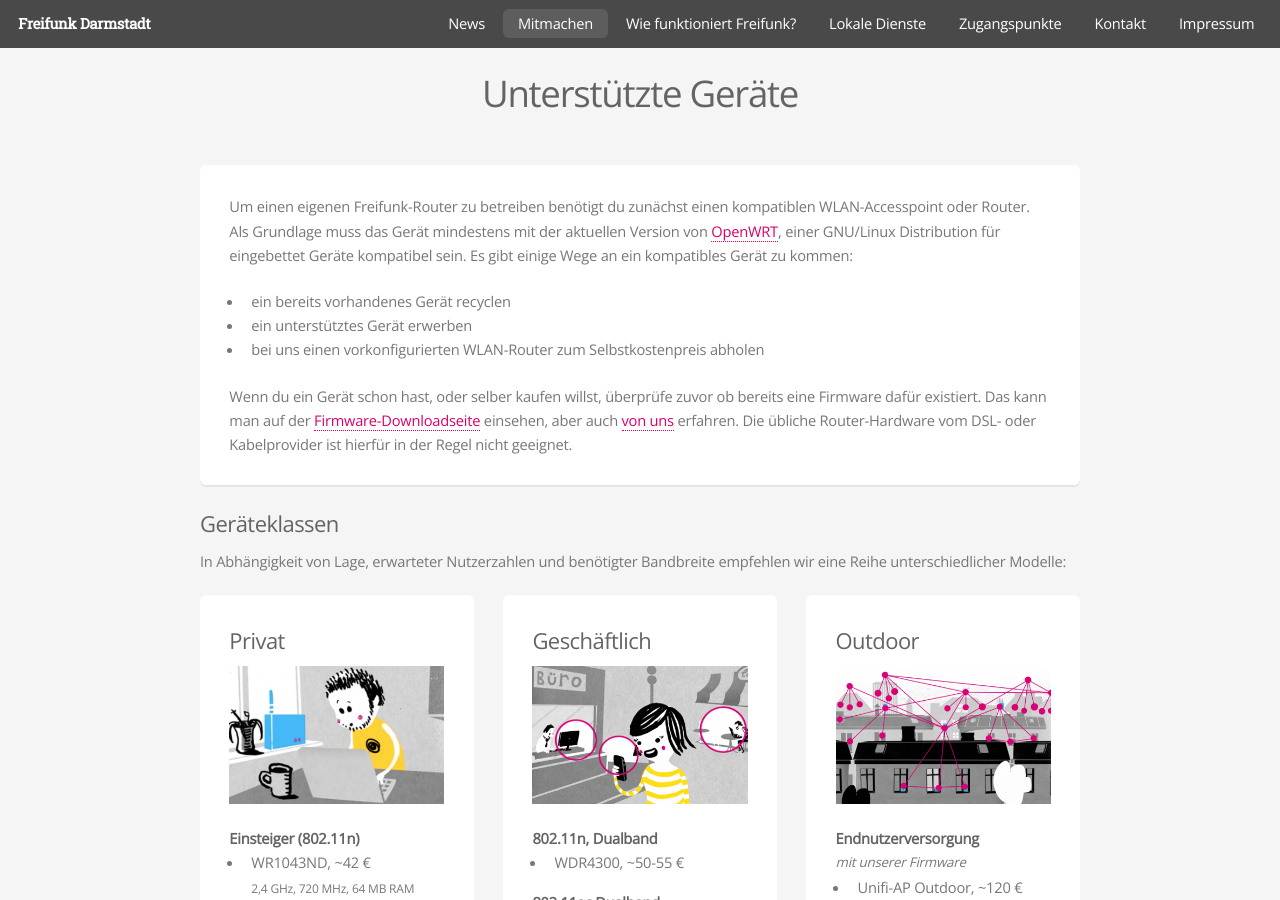
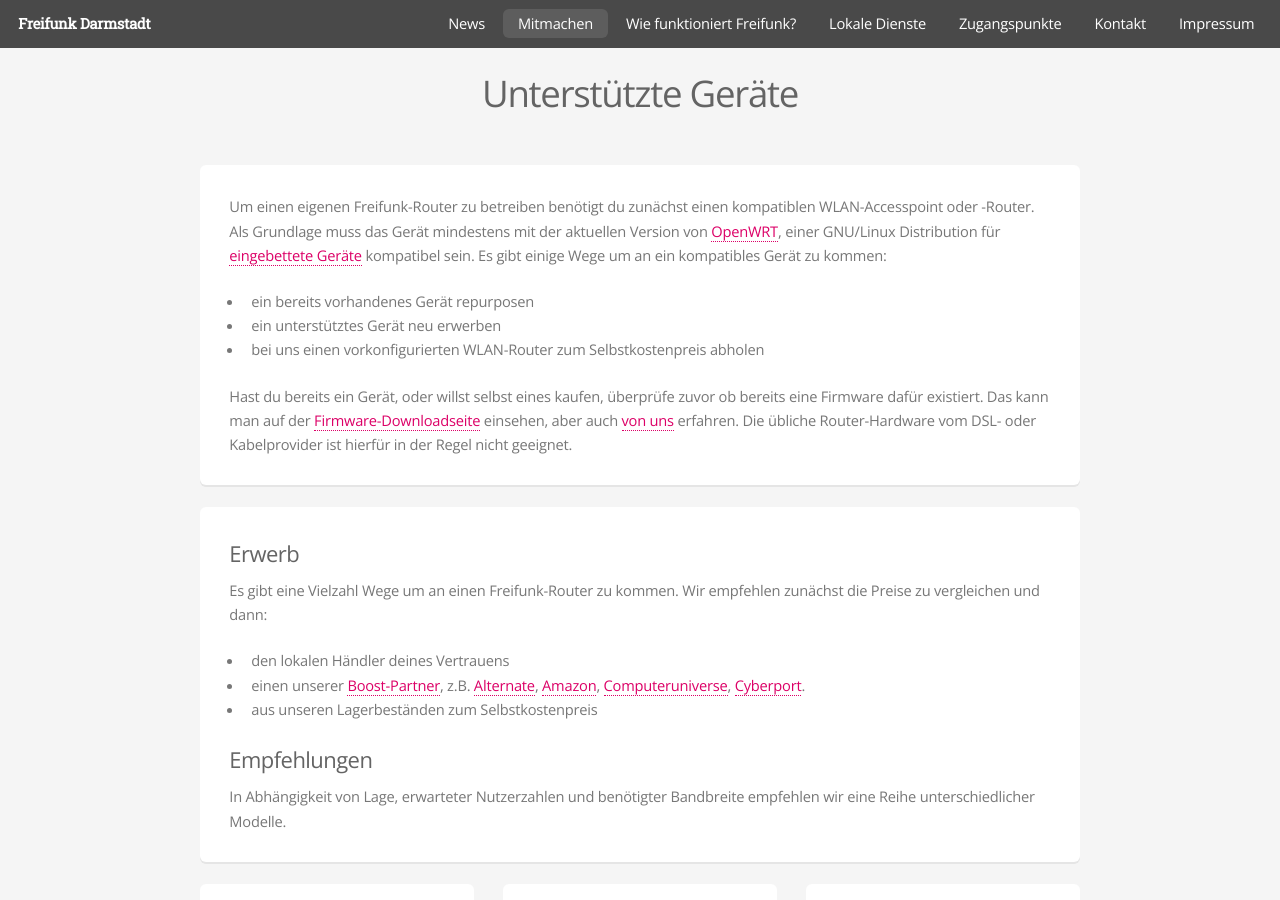
Before and after one commit to mdrenger/darmstadt.freifunk.net, a Jekyll site: the page built from pages/mitmachen/unterstuetzte_geraete.html, in a window 1280 px wide. Built offline with Jekyll 4.4.1, drawn with Linux system fonts in a browser that asks for light colours.

Commit message:
Mitmachen/Unterstütze Geräte: Formulierungen, Erwerbsmöglichkeiten

```diff
--- a/pages/mitmachen/unterstuetzte_geraete.html
+++ b/pages/mitmachen/unterstuetzte_geraete.html
@@ -18,20 +18,35 @@ permalink: /mitmachen/unterstuetzte-geraete/
 			</header>
 
 		<div class="box">
-			<p>Um einen eigenen Freifunk-Router zu betreiben benötigt du zunächst einen kompatiblen WLAN-Accesspoint oder Router. Als Grundlage muss das Gerät mindestens mit der aktuellen Version von  <a href="https://openwrt.org/">OpenWRT</a>, einer GNU/Linux Distribution für eingebettet Geräte kompatibel sein. Es gibt einige Wege an ein kompatibles Gerät zu kommen:</p>
+			<p>Um einen eigenen Freifunk-Router zu betreiben benötigt du zunächst einen kompatiblen WLAN-Accesspoint oder -Router. Als Grundlage muss das Gerät mindestens mit der aktuellen Version von <a href="https://openwrt.org/">OpenWRT</a>, einer GNU/Linux Distribution für <a href="https://de.wikipedia.org/wiki/Eingebettetes_System">eingebettete Geräte</a> kompatibel sein. Es gibt einige Wege um an ein kompatibles Gerät zu kommen:</p>
 
 			<ul>
-				<li>ein bereits vorhandenes Gerät recyclen</li>
-				<li> ein unterstütztes Gerät erwerben</li>
+				<li>ein bereits vorhandenes Gerät repurposen</li>
+				<li>ein unterstütztes Gerät neu erwerben</li>
 				<li>bei uns einen vorkonfigurierten WLAN-Router zum Selbstkostenpreis abholen</li>
 			</ul>
 
-			<p>Wenn du ein Gerät schon hast, oder selber kaufen willst, überprüfe zuvor ob bereits eine Firmware dafür existiert. Das kann man auf der <a href="http://firmware.darmstadt.freifunk.net">Firmware-Downloadseite</a> einsehen, aber auch <a href="/kontakt/">von uns</a> erfahren. Die übliche Router-Hardware vom DSL- oder Kabelprovider ist hierfür in der Regel nicht geeignet.</p>
+			<p>Hast du bereits ein Gerät, oder willst selbst eines kaufen, überprüfe zuvor ob bereits eine Firmware dafür existiert. Das kann man auf der <a href="http://firmware.darmstadt.freifunk.net">Firmware-Downloadseite</a> einsehen, aber auch <a href="/kontakt/">von uns</a> erfahren. Die übliche Router-Hardware vom DSL- oder Kabelprovider ist hierfür in der Regel nicht geeignet.</p>
 		</div>
 
-		<h3>Geräteklassen</h3>
-		<p>In Abhängigkeit von Lage, erwarteter Nutzerzahlen und benötigter Bandbreite empfehlen wir eine Reihe unterschiedlicher Modelle:</p>
+		<div class="box">
+			<h3>Erwerb</h3>
+			<p>Es gibt eine Vielzahl Wege um an einen Freifunk-Router zu kommen. Wir empfehlen zunächst die Preise zu vergleichen und dann:</p>
+			<ul>
+				<li>den lokalen H&auml;ndler deines Vertrauens</li>
+				<li>
+					einen unserer <a href="https://www.boost-project.com/de/shops?utf8=%E2%9C%93&charity_id=3433&search=&shop_tag_id=68&sort=desc&order_by=popularity">Boost-Partner</a>, z.B.
+					<a href="https://www.boost-project.com/de/referals?referal%5Bcharity_id%5D=3433&referal%5Bshop_id%5D=472">Alternate</a>,
+					<a href="https://www.boost-project.com/de/referals?referal%5Bcharity_id%5D=3433&referal%5Bshop_id%5D=10">Amazon</a>,
+					<a href="https://www.boost-project.com/de/referals?referal%5Bcharity_id%5D=3433&referal%5Bshop_id%5D=334">Computeruniverse</a>,
+					<a href="https://www.boost-project.com/de/referals?referal%5Bcharity_id%5D=3433&referal%5Bshop_id%5D=21">Cyberport</a>.
+				</li>
+				<li>aus unseren Lagerbeständen zum Selbstkostenpreis</li>
+			</ul>
 
+			<h3>Empfehlungen</h3>
+			<p>In Abhängigkeit von Lage, erwarteter Nutzerzahlen und benötigter Bandbreite empfehlen wir eine Reihe unterschiedlicher Modelle.</p>
+		</div>
 
 		<div class="row">
 			<div class="4u 12u(2)">
```
